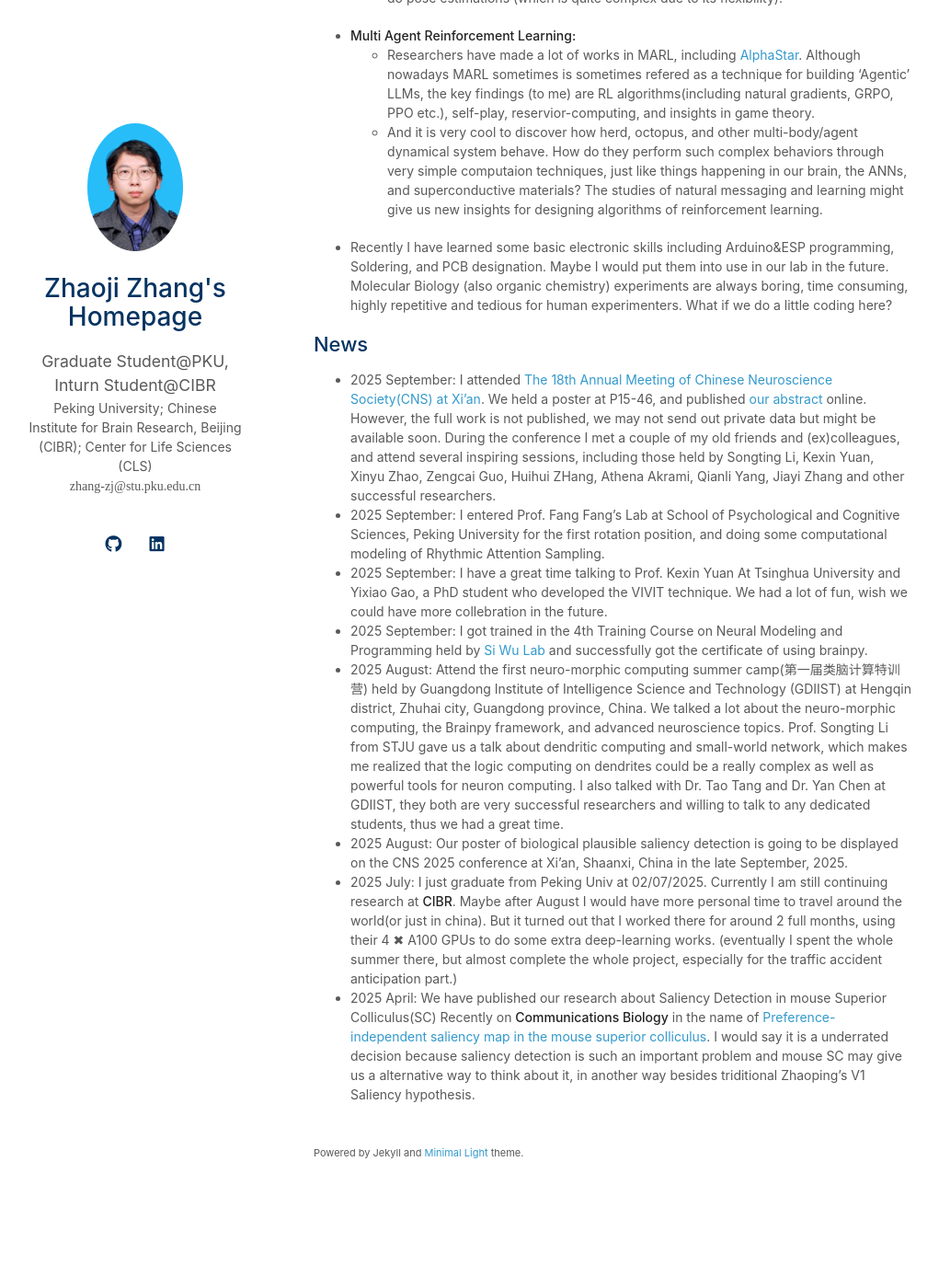
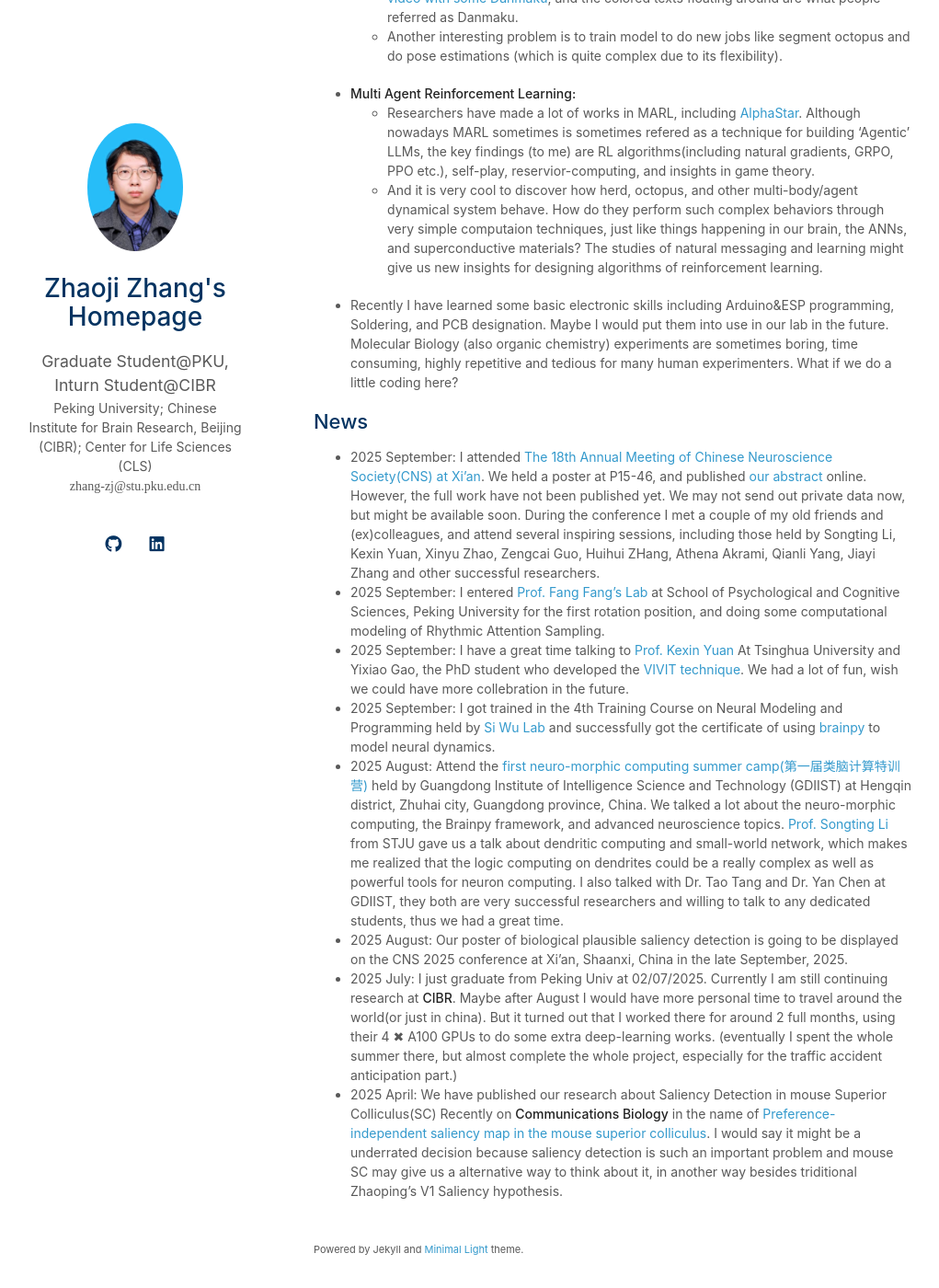
Before and after one commit to Zhang-Zhaoji/Zhang-Zhaoji.github.io, a Jekyll site: the page built from index.md, in a window 1280 px wide and 1400 px high, scrolled down 1315 px. Shown: the whole window at 92% size, without its empty margins (129-1150 px from the left). Built offline with Jekyll 4.4.1, drawn with Linux system fonts in a browser that asks for light colours; a style sheet for code colours, icons or effects is not loaded; our own code applies the rules of GitHub Pages for plain Markdown files; before the commit the page ends 2647 px from its top, so only the background shows below that; some of the changed text lies outside the part shown.

Commit message:
Revise personal introduction and research details
Updated personal information, research interests, and news sections in index.md. Corrected links and improved clarity in descriptions.

```diff
--- a/index.md
+++ b/index.md
@@ -4,36 +4,36 @@ layout: homepage
 
 ## About me
 
-It is my pleasure to meet you here. I am **Zhaoji Zhang(张 兆骥 in Simplified Chinese)**, a graduate student from Peking University. After 4-year hard work at Peking University, I earned 2 Bachelor of Science on **Chemical Biology** and  **Intelligence Science and Technology**(also known as AI). I am persuing my Ph.D. in **Integrated Life Science** at **Center of Life Science(CLS)@PKU-THU(2025-)**. Currently I am still in rotation, and willing to explore different aspects of neuroscience labs.
+It is my pleasure to meet you here. I am **Zhaoji Zhang(张 兆骥 in Simplified Chinese)**, a graduate student from Peking University. After 4-year hard work at Peking University, I earned 2 Bachelor of Science on **Chemical Biology** and  **Intelligence Science and Technology**(also known as AI). I am persuing my Ph.D. in **Integrated Life Science** at [**Center of Life Science(CLS)@PKU-THU (2025-)**](https://www.cls.edu.cn/index.htm). Currently I am still in rotation, and willing to explore different aspects of neuroscience labs.
 
 My curiosity about Neuroscience, especially circuit, computation, and system neuroscience, has led me to be an intern at [Yatang-Li's Lab](https://yatanglilab.cibr.ac.cn/en/) at the Chinese Institute for Brain Research, Beijing (CIBR, Beijing) and finally led me into integrated life science program at Center for Life Science, Academy for Advanced Interdisciplinary Studies, Peking University.
 
-[My undergraduate_academic transcript](https://drive.google.com/file/d/1somZXkrMlVg3rWUyF3WMa0-Za7p0GWp_/view?usp=sharing) and [my resume](https://github.com/Zhang-Zhaoji/Zhang-Zhaoji.github.io/blob/main/assets/files/Resume.pdf) are available for a deeper look into my academic journey, and you can find my research profile on [ORCID](https://orcid.org/0009-0002-3293-1961).
+[Ny resume](https://github.com/Zhang-Zhaoji/Zhang-Zhaoji.github.io/blob/main/assets/files/Resume.pdf) and [my undergraduate_academic transcript](https://drive.google.com/file/d/1somZXkrMlVg3rWUyF3WMa0-Za7p0GWp_/view?usp=sharing) are available for a deeper look into my academic journey, and you can find my research profile on [ORCID](https://orcid.org/0009-0002-3293-1961).
 
 If you want to contact me, please email me at **2501111571@stu.pku.edu.cn** or **zhang-zj@stu.pku.edu.cn**. Checking my student e-mail is one of my daily routine, so I would respond that in around 24 hours.
 
 ## Research Interests
 
 - **Neuroscience:** circuit-system neuroscience, dendritic computing, Saliency Detection & Perception, Visual Encoding&Decoding, BMI/BCI.
-  -  Currently I am thinking a novel idea of dendritic logical computing. Following the traditional Rosenblatt's Perceptron computing mechanism($y = f(w^Tx+b)$), Artificial Neural Networks have create a new era. However, as proposed by [David Beniaguev and Michael London](https://elsc.huji.ac.il/people-directory/faculty-members/michael-london/) in [Single cortical neurons as deep artificial neural networks](https://www.cell.com/neuron/fulltext/S0896-6273(21)00501-8), the neuron is not just a simple point and a non-linear function as Perceptron assumed. On the countrary, the dendritic computation is relatively way more complex. They used a DNN to mimic neuron, but actually the model might be simplified as few logical gates and a single soma non-linear function. Since the synapses could be modelled as [AND gate, AND NOT gate, and OR gate](https://www.cnbc.cmu.edu/~tai/readings/nature/koch_neuron.pdf), we want to develop a searching algorithm (including genetic algorithm), to reconstruct or even design a graph-based neuronal dendritic morphological model.
-  -  Another more biological idea is to find if we could discover synapse-level position shift or exchange. the position exchange between OR gate is not that important, while exchange OR gate with AND NOT gate would cause great influence at a relative low cost. We want to figure out if there are similar mechanisms in real biological systems.
-  -  I am also looking forward to join a lab which values computation and experiment at the same time, for computation makes us understand the mechanism, and experiment enables us to examine our ideas and always guides our approach.
+  -  Currently I am thinking a novel idea of dendritic logical computing. Following the traditional Rosenblatt's Perceptron computing mechanism(y = f(Σwx+b)), Artificial Neural Networks have created a new era. However, as proposed by [David Beniaguev and Michael London](https://elsc.huji.ac.il/people-directory/faculty-members/michael-london/) in [Single cortical neurons as deep artificial neural networks](https://www.cell.com/neuron/fulltext/S0896-6273(21)00501-8), the neuron is not just a simple point and a non-linear function as the Perceptron assumed. On the countrary, the dendritic computation is relatively way more complex. They used a DNN to mimic neuron, but actually the model might be simplified as few logical gates and a single soma non-linear function. Since the synapses could be modelled as [AND gate, AND NOT gate, and OR gate](https://www.cnbc.cmu.edu/~tai/readings/nature/koch_neuron.pdf), we want to develop a graph-based heuristic searching algorithm (including genetic algorithm), to reconstruct or even design a neuronal dendritic morphological model.
+  -  Another more biological idea is to find if we could discover synapse-level position shift or exchange. The position exchanges between OR gates are not that important (and there are almost no results showing that spines would shift a lot), while exchange an OR gate with one AND or AND NOT gate would cause great influence at a relative low cost (and the inhibitory synapse might be more 'flexible' than excitatory synapses at the same time). Figuring out the determination and plasticity mechanisms in real biological systems seems very interesting to me.
+  -  I am also looking forward to join a lab which values computation and experiment at the same time, for computation helps us understand the mechanism, and experiment enables us to examine our ideas and always guides our approach.
+- **Computer Vision:** Saliency Detection, Video Saliency Detection, segmentation.
   -  A novel approach of computing plausible fixation points from saliency map could be use contour integration on pre-computed saliency maps. We hypothesised that there may exist some 1D-projection-integration circuit, which is observed in [large flocks](https://www.pnas.org/doi/full/10.1073/pnas.1402202111). the countor may be determined by saliency maps and Markovian transition(similar to algorithms in [GBVS, by Harel et al.](https://proceedings.neurips.cc/paper/2006/file/4db0f8b0fc895da263fd77fc8aecabe4-Paper.pdf)).
-- **Computer Vision:** Saliency Detection, Video Saliency Detection, segmentation.
   - I want to build a giant dataset of dashboard camera recordings of traffic accidents. Although lot of efforts have been put in this fields since 2016 [Anticipating Accidents in Dashcam Videos](https://github.com/smallcorgi/Anticipating-Accidents), we still have the chance to build a dozens-of-thousand-video dataset with fine language labelling at near zero cost, if we use online Danmaku(弹幕) comments as language labels. If you are not familar with Danmaku, you may visit [one video with some Danmaku](https://www.bilibili.com/video/BV1gc4uzZEP6/), and the colored texts floating around are what people referred as Danmaku.
   - Another interesting problem is to train model to do new jobs like segment octopus and do pose estimations (which is quite complex due to its flexibility).
 - **Multi Agent Reinforcement Learning:**
   -  Researchers have made a lot of works in MARL, including [AlphaStar](https://deepmind.google/discover/blog/alphastar-mastering-the-real-time-strategy-game-starcraft-ii/). Although nowadays MARL sometimes is sometimes refered as a technique for building 'Agentic' LLMs, the key findings (to me) are RL algorithms(including natural gradients, GRPO, PPO etc.), self-play, reservior-computing, and insights in game theory.
   -  And it is very cool to discover how herd, octopus, and other multi-body/agent dynamical system behave. How do they perform such complex behaviors through very simple computaion techniques, just like things happening in our brain, the ANNs, and superconductive materials? The studies of natural messaging and learning might give us new insights for designing algorithms of reinforcement learning.
-- Recently I have learned some basic electronic skills including Arduino&ESP programming, Soldering, and PCB designation. Maybe I would put them into use in our lab in the future. Molecular Biology (also organic chemistry) experiments are always boring, time consuming, highly repetitive and tedious for human experimenters. What if we do a little coding here?
+- Recently I have learned some basic electronic skills including Arduino&ESP programming, Soldering, and PCB designation. Maybe I would put them into use in our lab in the future. Molecular Biology (also organic chemistry) experiments are sometimes boring, time consuming, highly repetitive and tedious for many human experimenters. What if we do a little coding here?
 
 ## News
 
-- 2025 September: I attended [The 18th Annual Meeting of Chinese Neuroscience Society(CNS) at Xi'an](https://cns.org.cn/2025/). We held a poster at P15-46, and published [our abstract](https://cns.org.cn/upload/2025/25051515545179.pdf) online. However, the full work is not published, we may not send out private data but might be available soon. During the conference I met a couple of my old friends and (ex)colleagues, and attend several inspiring sessions, including those held by Songting Li, Kexin Yuan, Xinyu Zhao, Zengcai Guo, Huihui ZHang, Athena Akrami, Qianli Yang, Jiayi Zhang and other successful researchers.
-- 2025 September: I entered Prof. Fang Fang's Lab at School of Psychological and Cognitive Sciences, Peking University for the first rotation position, and doing some computational modeling of Rhythmic Attention Sampling.
-- 2025 September: I have a great time talking to Prof. Kexin Yuan At Tsinghua University and Yixiao Gao, a PhD student who developed the VIVIT technique. We had a lot of fun, wish we could have more collebration in the future.
-- 2025 September: I got trained in the 4th Training Course on Neural Modeling and Programming held by [Si Wu Lab](https://www.psy.pku.edu.cn/szdw/qzjy/jsyjy/ws/index.htm) and successfully got the certificate of using brainpy.
-- 2025 August: Attend the first neuro-morphic computing summer camp(第一届类脑计算特训营) held by Guangdong Institute of Intelligence Science and Technology (GDIIST) at Hengqin district, Zhuhai city, Guangdong province, China. We talked a lot about the neuro-morphic computing, the Brainpy framework, and advanced neuroscience topics. Prof. Songting Li from STJU gave us a talk about dendritic computing and small-world network, which makes me realized that the logic computing on dendrites could be a really complex as well as powerful tools for neuron computing.  I also talked with Dr. Tao Tang and Dr. Yan Chen at GDIIST, they both are very successful researchers and willing to talk to any dedicated students, thus we had a great time.
+- 2025 September: I attended [The 18th Annual Meeting of Chinese Neuroscience Society(CNS) at Xi'an](https://cns.org.cn/2025/). We held a poster at P15-46, and published [our abstract](https://cns.org.cn/upload/2025/25051515545179.pdf) online. However, the full work have not been published yet. We may not send out private data now, but might be available soon. During the conference I met a couple of my old friends and (ex)colleagues, and attend several inspiring sessions, including those held by Songting Li, Kexin Yuan, Xinyu Zhao, Zengcai Guo, Huihui ZHang, Athena Akrami, Qianli Yang, Jiayi Zhang and other successful researchers.
+- 2025 September: I entered [Prof. Fang Fang's Lab](https://www.psy.pku.edu.cn/szdw/qzjy/jsyjy/ffjs/index.htm) at School of Psychological and Cognitive Sciences, Peking University for the first rotation position, and doing some computational modeling of Rhythmic Attention Sampling.
+- 2025 September: I have a great time talking to [Prof. Kexin Yuan](https://brain.tsinghua.edu.cn/info/1010/1015.htm) At Tsinghua University and Yixiao Gao, the PhD student who developed the [VIVIT technique](https://www.cell.com/cell/fulltext/S0092-8674(25)00813-X). We had a lot of fun, wish we could have more collebration in the future.
+- 2025 September: I got trained in the 4th Training Course on Neural Modeling and Programming held by [Si Wu Lab](https://www.psy.pku.edu.cn/szdw/qzjy/jsyjy/ws/index.htm) and successfully got the certificate of using [brainpy](https://github.com/brainpy) to model neural dynamics.
+- 2025 August: Attend the [first neuro-morphic computing summer camp(第一届类脑计算特训营)](https://gdiist.cn/news/detail/6/375) held by Guangdong Institute of Intelligence Science and Technology (GDIIST) at Hengqin district, Zhuhai city, Guangdong province, China. We talked a lot about the neuro-morphic computing, the Brainpy framework, and advanced neuroscience topics. [Prof. Songting Li](https://ins.sjtu.edu.cn/people/songtingli/) from STJU gave us a talk about dendritic computing and small-world network, which makes me realized that the logic computing on dendrites could be a really complex as well as powerful tools for neuron computing.  I also talked with Dr. Tao Tang and Dr. Yan Chen at GDIIST, they both are very successful researchers and willing to talk to any dedicated students, thus we had a great time.
 - 2025 August: Our poster of biological plausible saliency detection is going to be displayed on the CNS 2025 conference at Xi'an, Shaanxi, China in the late September, 2025.
 - 2025 July: I just graduate from Peking Univ at 02/07/2025. Currently I am still continuing research at **CIBR**. Maybe after August I would have more personal time to travel around the world(or just in china). But it turned out that I worked there for around 2 full months, using their 4 ✖ A100 GPUs to do some extra deep-learning works. (eventually I spent the whole summer there, but almost complete the whole project, especially for the traffic accident anticipation part.)
-- 2025 April: We have published our research about Saliency Detection in mouse Superior Colliculus(SC) Recently on **Communications Biology** in the name of [Preference-independent saliency map in the mouse superior colliculus](https://www.nature.com/articles/s42003-025-08006-x). I would say it is a underrated decision because saliency detection is such an important problem and mouse SC may give us a alternative way to think about it, in another way besides triditional Zhaoping's V1 Saliency hypothesis.
+- 2025 April: We have published our research about Saliency Detection in mouse Superior Colliculus(SC) Recently on **Communications Biology** in the name of [Preference-independent saliency map in the mouse superior colliculus](https://www.nature.com/articles/s42003-025-08006-x). I would say it might be a underrated decision because saliency detection is such an important problem and mouse SC may give us a alternative way to think about it, in another way besides triditional Zhaoping's V1 Saliency hypothesis.
```
